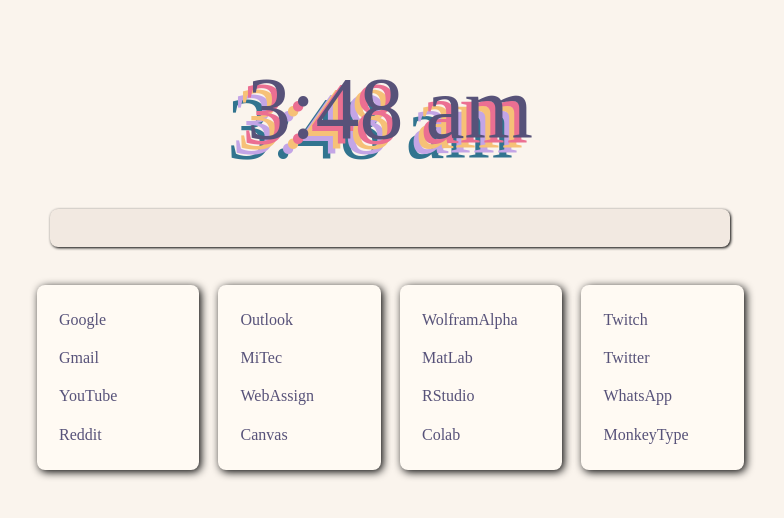
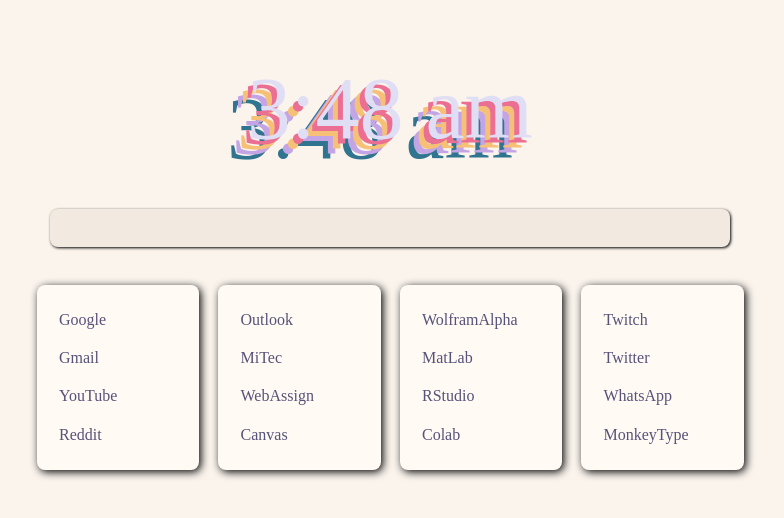
Before and after one commit to Msninmx/Msninmx.github.io, a plain HTML site: page index.html in a window 1280 px wide. Shown: the whole page, without its empty margins (250-1034 px from the left). Drawn offline with Linux system fonts and the light colour scheme.

Commit message:
Changed colors

```diff
--- a/style.css
+++ b/style.css
@@ -81,6 +81,7 @@ a:hover {
     font-weight: mono;
     font-size: 5.5rem;
     margin: 50px 0px 50px 0px;
-    color: var(--linkcolor);
+    color: #e0def4;
+	text-shadow: -5px 5px 0px #eb6f92, -10px 10px #f6c177, -15px 15px 0px #C3A5E6, -20px 20px 0px #31748f;
 	text-shadow: -5px 5px 0px #eb6f92, -10px 10px #f6c177, -15px 15px 0px #C3A5E6, -20px 20px 0px #31748f;
 }
```
